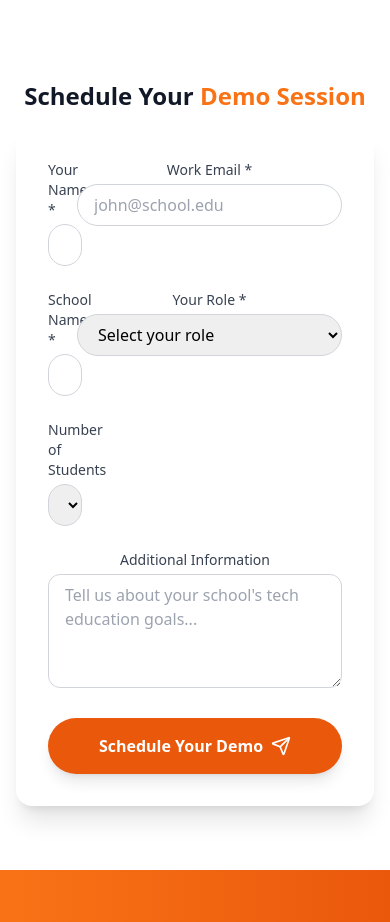
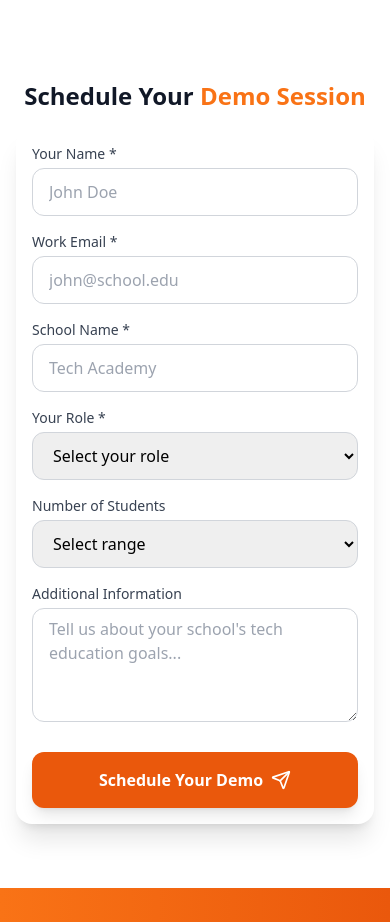
Before and after one commit to deltacoder2603/thecodekid, a Next.js app: page /contact in a window 390 px wide. Shown: the part 1020-1942 px from the top of the page. Built offline with nearby package versions, Linux system fonts and the light colour scheme.

Commit message:
Initial commit

```diff
--- a/components/FeaturedPrograms.tsx
+++ b/components/FeaturedPrograms.tsx
@@ -96,7 +96,7 @@ export default function App() {
           variants={containerVariants}
           initial="hidden"
           animate="visible"
-          className="grid grid-cols-1 sm:grid-cols-2 xl:grid-cols-2 gap-6 lg:gap-8 justify-center"
+          className="grid grid-cols-1 md:grid-cols-2 gap-6 lg:gap-8 max-w-6xl mx-auto"
         >
           {cardData.map((item, index) => {
             const Icon = item.icon;
@@ -105,18 +105,18 @@ export default function App() {
                 key={index}
                 variants={cardVariants}
                 whileHover={{ scale: 1.02 }}
-                className={`${item.color} rounded-xl p-8 shadow-lg border border-white/20 hover:shadow-xl transition-shadow duration-300 flex flex-col h-auto w-[300px] mx-auto`}
+                className={`${item.color} rounded-xl p-6 lg:p-8 shadow-lg border border-white/20 hover:shadow-xl transition-shadow duration-300 flex flex-col h-full w-full`}
               >
                 <div className="flex items-start justify-between mb-6">
-                  <div className=" p-3 rounded-lg">
+                  <div className="p-3 rounded-lg">
                     <Icon className="w-6 h-6 text-gray-900" />
                   </div>
-                  <span className="text-sm font-medium text-gray-900/80  px-3 py-1 rounded-full">
+                  <span className="text-sm font-medium text-gray-900/80 px-3 py-1 rounded-full">
                     {item.stats}
                   </span>
                 </div>
 
-                <h2 className="text-3xl font-bold text-orange-500 mb-3">
+                <h2 className="text-2xl lg:text-3xl font-bold text-orange-500 mb-3">
                   {item.title}
                 </h2>
 
--- a/components/Form.tsx
+++ b/components/Form.tsx
@@ -16,7 +16,7 @@ function OnboardingStep({ number, title, description, icon: Icon }: {
   return (
     <div className="relative flex flex-col items-center">
       {number !== 3 && (
-        <div className="absolute top-12 left-1/2 h-24 w-px bg-gradient-to-b from-orange-500 to-orange-300 md:w-full md:h-px md:top-12 md:-right-1/2 md:left-auto" />
+        <div className="hidden md:block absolute top-12 left-1/2 h-24 w-px bg-gradient-to-b from-orange-500 to-orange-300 md:w-full md:h-px md:top-12 md:-right-1/2 md:left-auto" />
       )}
       <div className="relative z-10 flex items-center justify-center w-24 h-24 rounded-full bg-gradient-to-br from-orange-500 to-orange-600 shadow-lg">
         <Icon className="w-12 h-12 text-white" />
@@ -52,11 +52,13 @@ function ContactForm() {
     });
   };
 
+  const inputClasses = "w-full min-h-[48px] px-4 py-2 border border-gray-300 rounded-xl text-left text-base focus:ring-2 focus:ring-orange-500 focus:border-transparent transition-all";
+
   return (
-    <form onSubmit={handleSubmit} className="bg-white rounded-2xl shadow-xl p-8 max-w-2xl mx-auto">
-      <div className="grid grid-cols-1 md:grid-cols-2 gap-6">
-        <div className="col-span-1">
-          <label htmlFor="name" className="block text-sm font-medium text-gray-700 mb-1">
+    <form onSubmit={handleSubmit} className="bg-white rounded-2xl shadow-xl p-4 sm:p-8 max-w-2xl mx-auto w-full">
+      <div className="grid grid-cols-1 lg:grid-cols-2 gap-4 lg:gap-6">
+        <div className="w-full">
+          <label htmlFor="name" className="block text-sm font-medium text-gray-700 mb-1 text-left">
             Your Name *
           </label>
           <input
@@ -66,13 +68,13 @@ function ContactForm() {
             required
             value={formData.name}
             onChange={handleChange}
-            className="w-full px-4 py-2 border border-gray-300 rounded-full focus:ring-2 focus:ring-orange-500 focus:border-transparent transition-all"
+            className={inputClasses}
             placeholder="John Doe"
           />
         </div>
 
-        <div className="col-span-1">
-          <label htmlFor="email" className="block text-sm font-medium text-gray-700 mb-1">
+        <div className="w-full">
+          <label htmlFor="email" className="block text-sm font-medium text-gray-700 mb-1 text-left">
             Work Email *
           </label>
           <input
@@ -82,13 +84,13 @@ function ContactForm() {
             required
             value={formData.email}
             onChange={handleChange}
-            className="w-full px-4 py-2 border border-gray-300 rounded-full focus:ring-2 focus:ring-orange-500 focus:border-transparent transition-all"
+            className={inputClasses}
             placeholder="john@school.edu"
           />
         </div>
 
-        <div className="col-span-1">
-          <label htmlFor="schoolName" className="block text-sm font-medium text-gray-700 mb-1">
+        <div className="w-full">
+          <label htmlFor="schoolName" className="block text-sm font-medium text-gray-700 mb-1 text-left">
             School Name *
           </label>
           <input
@@ -98,13 +100,13 @@ function ContactForm() {
             required
             value={formData.schoolName}
             onChange={handleChange}
-            className="w-full px-4 py-2 border border-gray-300 rounded-full focus:ring-2 focus:ring-orange-500 focus:border-transparent transition-all"
+            className={inputClasses}
             placeholder="Tech Academy"
           />
         </div>
 
-        <div className="col-span-1">
-          <label htmlFor="role" className="block text-sm font-medium text-gray-700 mb-1">
+        <div className="w-full">
+          <label htmlFor="role" className="block text-sm font-medium text-gray-700 mb-1 text-left">
             Your Role *
           </label>
           <select
@@ -113,7 +115,7 @@ function ContactForm() {
             required
             value={formData.role}
             onChange={handleChange}
-            className="w-full px-4 py-2 border border-gray-300 rounded-full focus:ring-2 focus:ring-orange-500 focus:border-transparent transition-all"
+            className={inputClasses}
           >
             <option value="">Select your role</option>
             <option value="principal">Principal</option>
@@ -124,8 +126,8 @@ function ContactForm() {
           </select>
         </div>
 
-        <div className="col-span-1">
-          <label htmlFor="studentsCount" className="block text-sm font-medium text-gray-700 mb-1">
+        <div className="w-full">
+          <label htmlFor="studentsCount" className="block text-sm font-medium text-gray-700 mb-1 text-left">
             Number of Students
           </label>
           <select
@@ -133,7 +135,7 @@ function ContactForm() {
             name="studentsCount"
             value={formData.studentsCount}
             onChange={handleChange}
-            className="w-full px-4 py-2 border border-gray-300 rounded-full focus:ring-2 focus:ring-orange-500 focus:border-transparent transition-all"
+            className={inputClasses}
           >
             <option value="">Select range</option>
             <option value="1-100">1-100</option>
@@ -143,8 +145,8 @@ function ContactForm() {
           </select>
         </div>
 
-        <div className="col-span-2">
-          <label htmlFor="message" className="block text-sm font-medium text-gray-700 mb-1">
+        <div className="w-full lg:col-span-2">
+          <label htmlFor="message" className="block text-sm font-medium text-gray-700 mb-1 text-left">
             Additional Information
           </label>
           <textarea
@@ -153,7 +155,7 @@ function ContactForm() {
             value={formData.message}
             onChange={handleChange}
             rows={4}
-            className="w-full px-4 py-2 border border-gray-300 rounded-xl focus:ring-2 focus:ring-orange-500 focus:border-transparent transition-all"
+            className={`${inputClasses} min-h-[120px] resize-y`}
             placeholder="Tell us about your school's tech education goals..."
           />
         </div>
@@ -162,7 +164,7 @@ function ContactForm() {
       <div className="mt-6">
         <button
           type="submit"
-          className="w-full md:w-auto px-8 py-4 bg-orange-600 hover:bg-orange-700 text-white font-semibold rounded-full shadow-lg hover:shadow-xl transform hover:-translate-y-0.5 transition-all flex items-center justify-center"
+          className="w-full md:w-auto px-8 py-4 bg-orange-600 hover:bg-orange-700 text-white font-semibold rounded-xl shadow-lg hover:shadow-xl transform hover:-translate-y-0.5 transition-all flex items-center justify-center"
         >
           Schedule Your Demo
           <Send className="ml-2 w-5 h-5" />
@@ -174,14 +176,14 @@ function ContactForm() {
 
 const Form: React.FC<FormProps> = () => {
   return (
-    <div id="contact-form" className="min-h-screen"> {/* ✅ Added correct id here */}
-      <div className="max-w-6xl mx-auto px-4 py-16 sm:px-6 lg:px-8 ">
+    <div id="contact-form" className="min-h-screen">
+      <div className="max-w-6xl mx-auto px-4 py-16 sm:px-6 lg:px-8">
         <div className="text-center mb-16">
           <h2 className="text-3xl md:text-4xl font-bold text-gray-900 mb-4">
             <span className='text-orange-500'>Get Started</span> in 3 Simple Steps
           </h2>
           <p className="text-lg text-gray-600 max-w-2xl mx-auto">
-            Join our community of innovative educators and transform your school &apos; s tech education
+            Join our community of innovative educators and transform your school&apos;s tech education
           </p>
         </div>
 
--- a/components/Hero.tsx
+++ b/components/Hero.tsx
@@ -17,9 +17,11 @@ export default function Hero() {
   return (
     // Add pt-16 to account for fixed navbar height
     <div className="relative w-full min-h-screen flex items-center justify-center text-white overflow-hidden pt-16">
-      {/* Background Video Container */}
-      <div className="absolute inset-0 -z-10"> {/* Keep video behind everything */}
+      {/* Background Media Container */}
+      <div className="absolute inset-0 -z-10"> {/* Keep background behind everything */}
         <div className="relative w-full h-full">
+          {/* Show video on larger screens */}
+          <div className="hidden sm:block w-full h-full">
             <ReactPlayer
               url="/bg-video.mp4"
               playing
@@ -50,6 +52,13 @@ export default function Hero() {
                 }
               }}
             />
+          </div>
+          {/* Show image on smaller screens */}
+          <img
+            src="/bgsmall.png"
+            alt="Background"
+            className="block sm:hidden w-full h-full object-cover"
+          />
           <div className="absolute inset-0 bg-black bg-opacity-30"></div>
         </div>
       </div>
@@ -75,7 +84,7 @@ export default function Hero() {
         </div>
 
         {/* CTA Buttons */}
-        <div className="mt-6 sm:mt-8 flex flex-col sm:flex-row mt-[30px] justify-center gap-4">
+        <div className="mt-[50px] sm:mt-8 flex flex-col sm:flex-row justify-center gap-4">
           <button className="bg-orange-500 text-white font-semibold py-2 sm:py-3 px-4 sm:px-6 rounded-lg shadow-lg hover:bg-orange-600 transition-colors text-sm sm:text-base">
             Schedule a Free Demo →
           </button>
--- a/components/ImpactProof.tsx
+++ b/components/ImpactProof.tsx
@@ -43,6 +43,11 @@ const projects = [
     title: 'Educational Game App',
     image: '/proj3.png',
     author: 'Learning Lions',
+  },
+  {
+    title: 'Fitness Tracker Pro',
+    image: '/proj4.png',
+    author: 'Health Hub',
   },
 ];
 
```
Also changed, not shown: public/proj4.png (added), 1 other file (tests, documents, lock files or other folders). Lines whose indentation alone changed are shown as unchanged.
